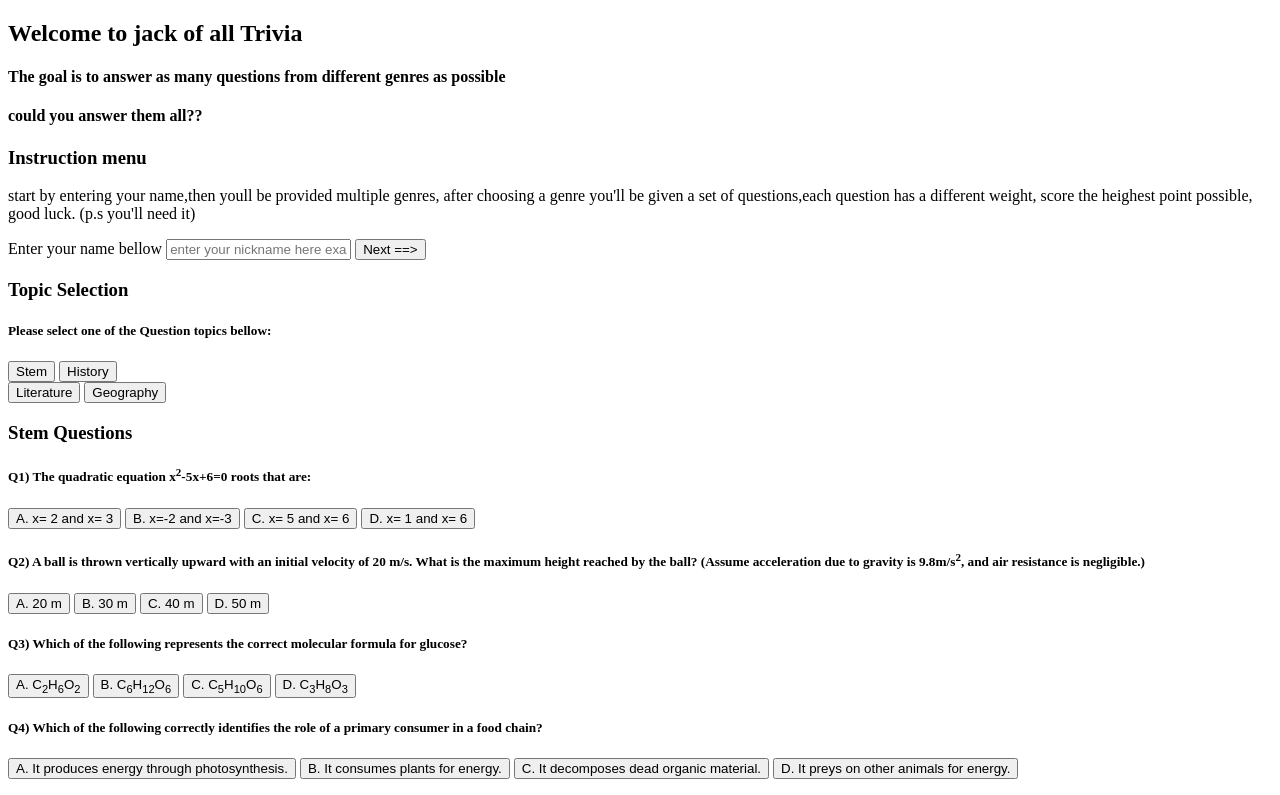
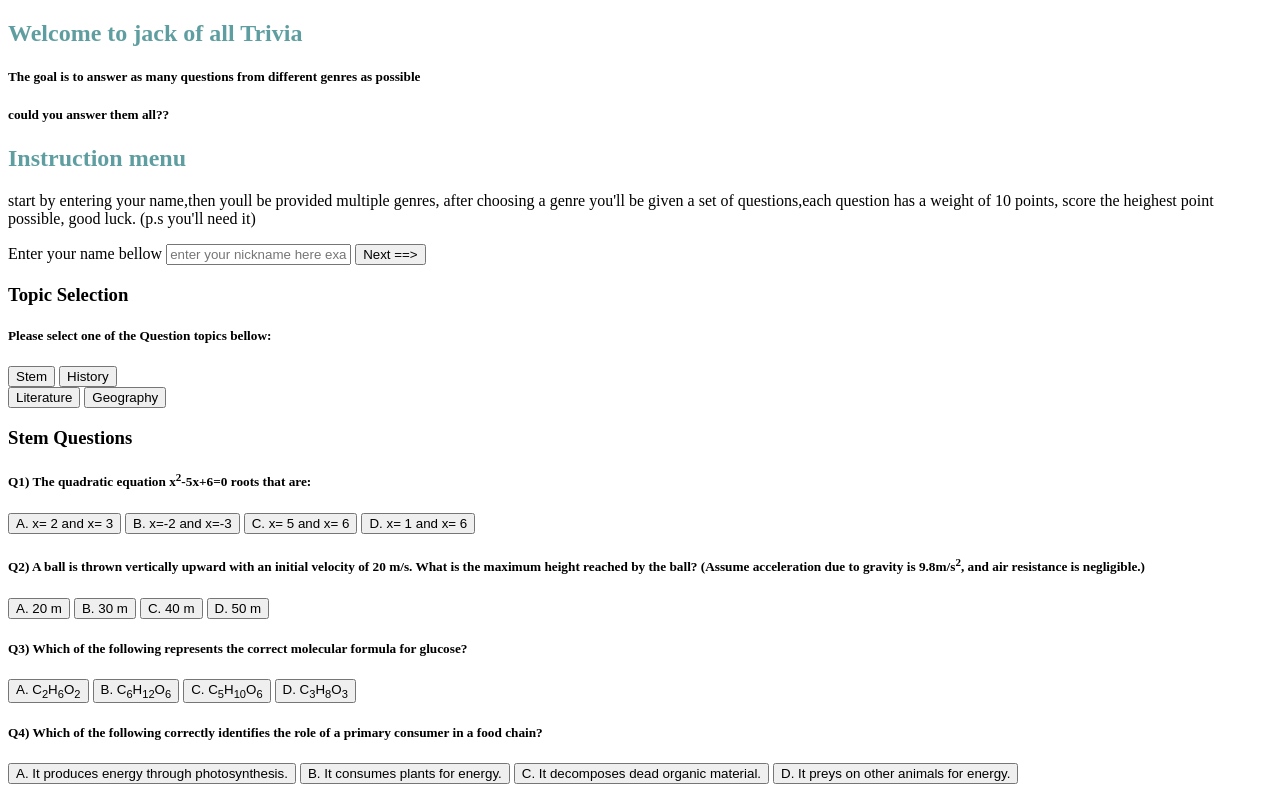
Before and after one commit to alid0721/Quiz-game-, a plain HTML site: page index.html in a window 1280 px wide. Shown: the top 795 px of the page. Drawn offline with Linux system fonts and the light colour scheme.

Commit message:
added a few things to the html and a three new dom elements

```diff
--- a/css/style.css
+++ b/css/style.css
@@ -0,0 +1,3 @@
+h1{
+    color: cadetblue;
+}
--- a/index.html
+++ b/index.html
@@ -9,15 +9,17 @@
 
 </head>
 <body>
-    <section id="title screen">
-        <h1>Welcome to jack of all Trivia</h1>
-        <h4>The goal is to answer as many questions from different genres as possible</h4>
-        <h4>could you answer them all??</h4>
+    <section id="Screen">
+        <h1 id="H1">Welcome to jack of all Trivia</h1>
+        <h5 id="H51">The goal is to answer as many questions from different genres as possible</h4>
+        <h5 id="H52">could you answer them all??</h5>
+        <p id="paragraph"></p>
+        <div id="dived"></div>
     </section>
     <section id="inst-menu">
-        <h3>Instruction menu</h3>
+        <h1>Instruction menu</h3>
         <p>start by entering your name,then youll be provided multiple genres, after choosing a genre
-            you'll be given a set of questions,each question has a different weight, score the heighest
+            you'll be given a set of questions,each question has a weight of 10 points, score the heighest
             point possible, good luck. (p.s you'll need it)
         </p>
     </section>
--- a/jss/app.js
+++ b/jss/app.js
@@ -10,6 +10,9 @@
 //const Genres=["stem","history","language","geography"]
 
 const msgElement= document.querySelector("#message")
+const h1Element=document.querySelector("#H1")
+const h51Element=document.querySelector("#H51")
+const h52Element=document.querySelector("H52")
 function init(){
     const playerDAta={
         playerName:"",
```
